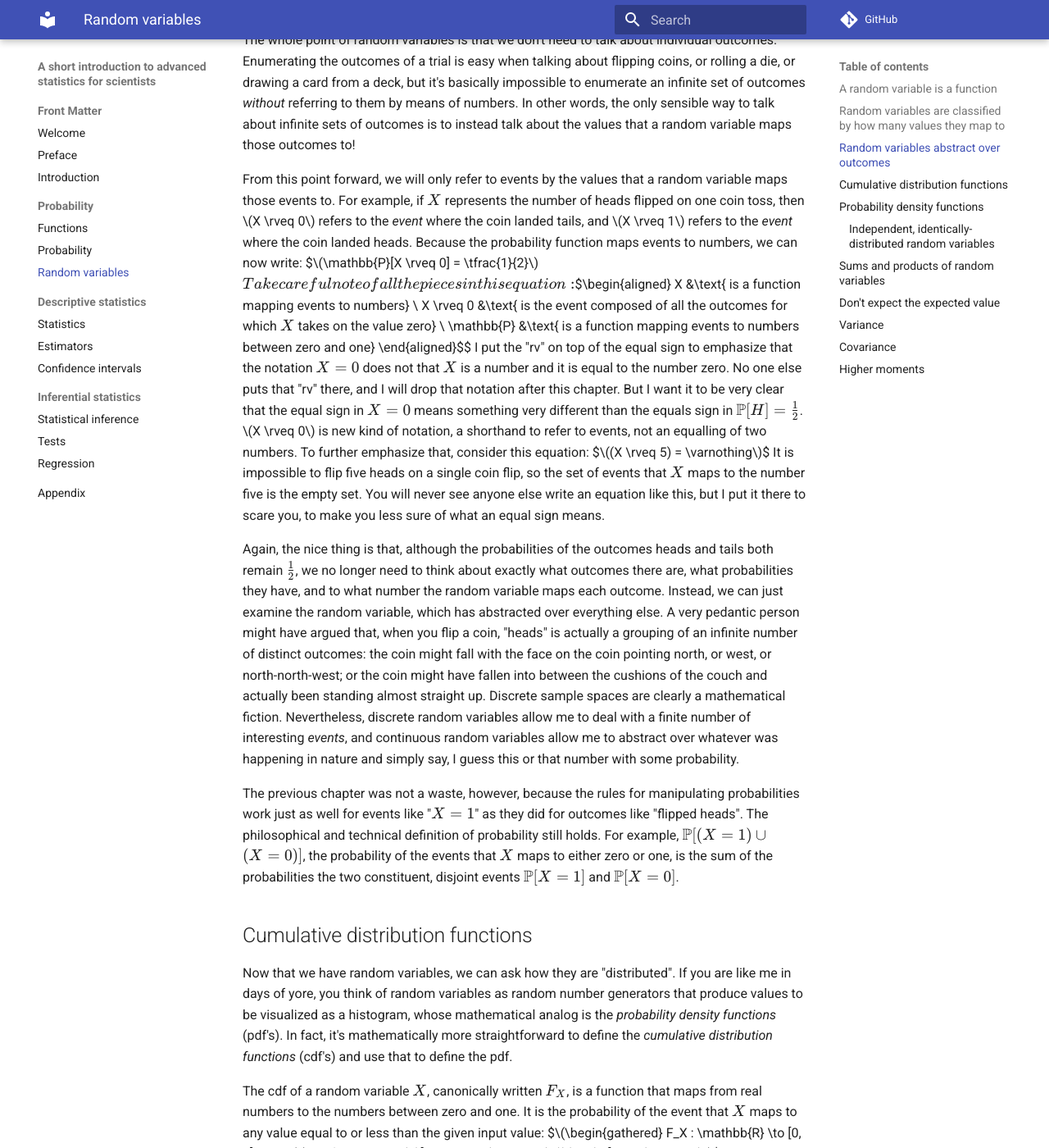
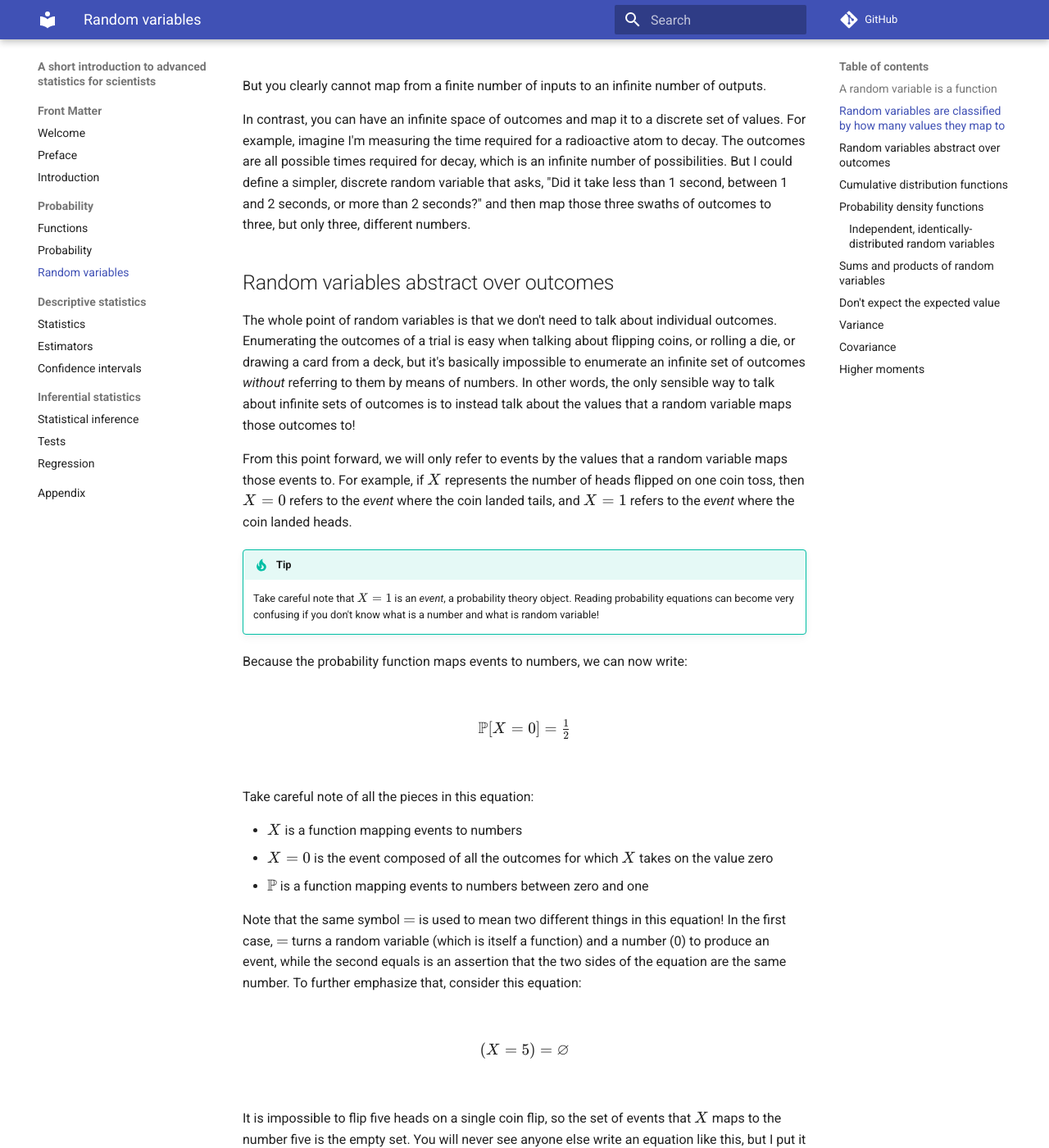
Before and after one commit to swo/stats-book, an MkDocs documentation site: the page built from docs/random_variables.md, in a window 1280 px wide and 1400 px high, scrolled down 1674 px. Shown: the whole window at 82% size. Built offline with MkDocs 1.6.1 and Material for MkDocs 9.7.7, drawn with Linux system fonts in a browser that asks for light colours; comment, search, counter and statistics services are not loaded; some of the changed text lies outside the part shown.

```diff
--- a/docs/random_variables.md
+++ b/docs/random_variables.md
@@ -6,9 +6,15 @@ This chapter introduces _random variables_. Mathematically, random variables lin
 
 ## A random variable is a function
 
-A _random variable_ is a function, common written $X$, that maps from the sample space, the set of all possible outcomes of an experiment, to the real numbers: $$X : \Omega \to \mathbb{R}$$ As mentioned above, I think of a random variable as a mathematical analog to scientific measurement: outcomes are the actual experimental outcomes, and a random variable maps that outcome to the number you would see on your measurement device.
+A _random variable_ is a function, common written $X$, that maps from the sample space, the set of all possible outcomes of an experiment, to the real numbers:
 
-Before learning probability, I thought of "random variables" as random number generators: I might "draw" ten values from a "normally-distributed random variable". However, as discussed in Chapter [\[chapter:functions\]](#chapter:functions){reference-type="ref" reference="chapter:functions"}, a random number generator is not a function in the mathematical sense. It is important to remember that, technically speaking, a random variable is a function.
+$$
+X : \Omega \to \mathbb{R}
+$$
+
+As mentioned above, I think of a random variable as a mathematical analog to scientific measurement: outcomes are the actual experimental outcomes, and a random variable maps that outcome to the number you would see on your measurement device.
+
+Before learning probability, I thought of "random variables" as random number generators: I might "draw" ten values from a "normally-distributed random variable". However, as discussed in [Functions](functions.md), a random number generator is not a function in the mathematical sense. It is important to remember that, technically speaking, a random variable is a function.
 
 It is also important to remember that "random variable" does not mean "a numerical variable that takes on a random value". It would be very hard to prove any theorems about random variables if "random" meant that, every time you looked at the page, "$X$" meant something different! In common speech we might say that a random variable "takes on" some value, but I advise you to shy away from that during this book, because it encourages you to think about "random variables" not as functions but instead as random number generators.
 
@@ -22,110 +28,70 @@ $$
 \begin{aligned}
 X[H] &= 1 \\
 X[T] &= 0
-\end{aligned}$$ There are other random variables you could define from
-this, say this silly example: $$\begin{aligned}
+\end{aligned}
+$$
+
+There are other random variables you could define from this, say this silly example:
+
+$$
+\begin{aligned}
 X[H] &= 5\pi \\
 X[T] &= -33
-\end{aligned}$$ But you clearly cannot map from a finite number of
-inputs to an infinite number of outputs.
+\end{aligned}
+$$
 
-In contrast, you can have an infinite space of outcomes and map it to a
-discrete set of values. For example, imagine I'm measuring the time
-required for a radioactive atom to decay. The outcomes are all possible
-times required for decay, which is an infinite number of possibilities.
-But I could define a simpler, discrete random variable that asks, "Did
-it take less than 1 second, between 1 and 2 seconds, or more than 2
-seconds?" and then map those three swaths of outcomes to three, but only
-three, different numbers.
+But you clearly cannot map from a finite number of inputs to an infinite number of outputs.
+
+In contrast, you can have an infinite space of outcomes and map it to a discrete set of values. For example, imagine I'm measuring the time required for a radioactive atom to decay. The outcomes are all possible times required for decay, which is an infinite number of possibilities. But I could define a simpler, discrete random variable that asks, "Did it take less than 1 second, between 1 and 2 seconds, or more than 2 seconds?" and then map those three swaths of outcomes to three, but only three, different numbers.
 
 ## Random variables abstract over outcomes
 
-The whole point of random variables is that we don't need to talk about
-individual outcomes. Enumerating the outcomes of a trial is easy when
-talking about flipping coins, or rolling a die, or drawing a card from a
-deck, but it's basically impossible to enumerate an infinite set of
-outcomes *without* referring to them by means of numbers. In other
-words, the only sensible way to talk about infinite sets of outcomes is
-to instead talk about the values that a random variable maps those
-outcomes to!
+The whole point of random variables is that we don't need to talk about individual outcomes. Enumerating the outcomes of a trial is easy when talking about flipping coins, or rolling a die, or drawing a card from a deck, but it's basically impossible to enumerate an infinite set of outcomes _without_ referring to them by means of numbers. In other words, the only sensible way to talk about infinite sets of outcomes is to instead talk about the values that a random variable maps those outcomes to!
 
-From this point forward, we will only refer to events by the values that
-a random variable maps those events to. For example, if $X$ represents
-the number of heads flipped on one coin toss, then $X \rveq 0$ refers to
-the *event* where the coin landed tails, and $X \rveq 1$ refers to the
-*event* where the coin landed heads. Because the probability function
-maps events to numbers, we can now write:
-$$\mathbb{P}[X \rveq 0] = \tfrac{1}{2}$$ Take careful note of all the pieces
-in this equation: $$\begin{aligned}
-  X &\text{ is a function mapping events to numbers} \\
-  X \rveq 0 &\text{ is the event composed of all the outcomes for which $X$ takes on the value zero} \\
-  \mathbb{P} &\text{ is a function mapping events to numbers between zero and one}
-\end{aligned}$$ I put the "rv" on top of the equal sign to emphasize
-that the notation $X=0$ does not that $X$ is a number and it is equal to
-the number zero. No one else puts that "rv" there, and I will drop that
-notation after this chapter. But I want it to be very clear that the
-equal sign in $X=0$ means something very different than the equals sign
-in $\mathbb{P}[H] = \tfrac{1}{2}$. $X \rveq 0$ is new kind of notation,
-a shorthand to refer to events, not an equalling of two numbers. To
-further emphasize that, consider this equation:
-$$(X \rveq 5) = \varnothing$$ It is impossible to flip five heads on a
-single coin flip, so the set of events that $X$ maps to the number five
-is the empty set. You will never see anyone else write an equation like
-this, but I put it there to scare you, to make you less sure of what an
-equal sign means.
+From this point forward, we will only refer to events by the values that a random variable maps those events to. For example, if $X$ represents the number of heads flipped on one coin toss, then $X = 0$ refers to the _event_ where the coin landed tails, and $X = 1$ refers to the _event_ where the coin landed heads.
 
-Again, the nice thing is that, although the probabilities of the
-outcomes heads and tails both remain $\tfrac{1}{2}$, we no longer need
-to think about exactly what outcomes there are, what probabilities they
-have, and to what number the random variable maps each outcome. Instead,
-we can just examine the random variable, which has abstracted over
-everything else. A very pedantic person might have argued that, when you
-flip a coin, "heads" is actually a grouping of an infinite number of
-distinct outcomes: the coin might fall with the face on the coin
-pointing north, or west, or north-north-west; or the coin might have
-fallen into between the cushions of the couch and actually been standing
-almost straight up. Discrete sample spaces are clearly a mathematical
-fiction. Nevertheless, discrete random variables allow me to deal with a
-finite number of interesting *events*, and continuous random variables
-allow me to abstract over whatever was happening in nature and simply
-say, I guess this or that number with some probability.
+!!! tip
 
-The previous chapter was not a waste, however, because the rules for
-manipulating probabilities work just as well for events like "$X =
-1$" as they did for outcomes like "flipped heads". The philosophical and
-technical definition of probability still holds. For example,
-$\mathbb{P}[(X = 1) \cup (X =
-0)]$, the probability of the events that $X$ maps to either zero or one,
-is the sum of the probabilities the two constituent, disjoint events
-$\mathbb{P}[X=1]$ and $\mathbb{P}[X=0]$.
+    Take careful note that $X=1$ is an *event*, a probability theory object. Reading probability equations can become very confusing if you don't know what is a number and what is random variable!
+
+Because the probability function maps events to numbers, we can now write:
+
+$$
+\mathbb{P}[X = 0] = \tfrac{1}{2}
+$$
+
+Take careful note of all the pieces in this equation:
+
+- $X$ is a function mapping events to numbers
+- $X = 0$ is the event composed of all the outcomes for which $X$ takes on the value zero
+- $\mathbb{P}$ is a function mapping events to numbers between zero and one
+
+Note that the same symbol $=$ is used to mean two different things in this equation! In the first case, $=$ turns a random variable (which is itself a function) and a number (0) to produce an event, while the second equals is an assertion that the two sides of the equation are the same number. To further emphasize that, consider this equation:
+
+$$
+(X = 5) = \varnothing
+$$
+
+It is impossible to flip five heads on a single coin flip, so the set of events that $X$ maps to the number five is the empty set. You will never see anyone else write an equation like this, but I put it there to scare you, to make you less sure of what an equal sign means.
+
+Again, the nice thing is that, although the probabilities of the outcomes heads and tails both remain $\tfrac{1}{2}$, we no longer need to think about exactly what outcomes there are, what probabilities they have, and to what number the random variable maps each outcome. Instead, we can just examine the random variable, which has abstracted over everything else. A very pedantic person might have argued that, when you flip a coin, "heads" is actually a grouping of an infinite number of distinct outcomes: the coin might fall with the face on the coin pointing north, or west, or north-north-west; or the coin might have fallen into between the cushions of the couch and actually been standing almost straight up. Discrete sample spaces are clearly a mathematical fiction. Nevertheless, discrete random variables allow me to deal with a finite number of interesting _events_, and continuous random variables allow me to abstract over whatever was happening in nature and simply say, I guess this or that number with some probability.
+
+The previous chapter was not a waste, however, because the rules for manipulating probabilities work just as well for events like "$X =
+1$" as they did for outcomes like "flipped heads". The philosophical and technical definition of probability still holds. For example, $\mathbb{P}[(X = 1) \cup (X = 0)]$, the probability of the events that $X$ maps to either zero or one, is the sum of the probabilities the two constituent, disjoint events $\mathbb{P}[X=1]$ and $\mathbb{P}[X=0]$.
 
 ## Cumulative distribution functions
 
-Now that we have random variables, we can ask how they are
-"distributed". If you are like me in days of yore, you think of random
-variables as random number generators that produce values to be
-visualized as a histogram, whose mathematical analog is the *probability
-density functions* (pdf's). In fact, it's mathematically more
-straightforward to define the *cumulative distribution functions*
-(cdf's) and use that to define the pdf.
+Now that we have random variables, we can ask how they are "distributed". If you are like me in days of yore, you think of random variables as random number generators that produce values to be visualized as a histogram, whose mathematical analog is the _probability density functions_ (pdf's). In fact, it's mathematically more straightforward to define the _cumulative distribution functions_ (cdf's) and use that to define the pdf.
 
-The cdf of a random variable $X$, canonically written $F_X$, is a
-function that maps from real numbers to the numbers between zero and
-one. It is the probability of the event that $X$ maps to any value equal
-to or less than the given input value: $$\begin{gathered}
+The cdf of a random variable $X$, canonically written $F_X$, is a function that maps from real numbers to the numbers between zero and one. It is the probability of the event that $X$ maps to any value equal to or less than the given input value: $$\begin{gathered}
 F_X : \mathbb{R} \to [0, 1] \\
-F_X(x) \defeq \mathbb{P}[X \stackrel{\mathrm{rv}}{\leq} x]
-\end{gathered}$$ Again, I put the "rv" of the less-than-or-equal sign to
-emphasize that $X$ is a function, $x$ is a number, and $X \leq x$ is an
-event. Note also that the cdf is a function of numbers $x$, which I
-emphasize by using regular parentheses around $x$ in $F_X(x)$.
+F_X(x) \defeq \mathbb{P}[X \stackrel{\mathrm{rv]}{\leq} x}
+\end{gathered}$$ Again, I put the "rv" of the less-than-or-equal sign to emphasize that $X$ is a function, $x$ is a number, and $X \leq x$ is an event. Note also that the cdf is a function of numbers $x$, which I emphasize by using regular parentheses around $x$ in $F_X(x)$.
 
-It follows that, for a discrete random variable, which takes on specific
-values $x_i$, the cdf is just the sum of the probabilities of those
-specific values smaller than the given $x$:
-$$F_X(x) = \mathbb{P}[X \leq x] = \sum_{j \,:\, x_j \leq x} \mathbb{P}[X = x_j]$$
-A discrete random variable therefore has maximum and minimum values:
-$$\begin{gathered}
+It follows that, for a discrete random variable, which takes on specific values $x_i$, the cdf is just the sum of the probabilities of those specific values smaller than the given $x$: $$F_X(x) = \mathbb{P}[X \leq x] = \sum_{j \,:\, x_j \leq x} \mathbb{P}[X = x_j]$$ A discrete random variable therefore has maximum and minimum values:
+
+$$
+\begin{gathered}
 \text{if } x < x_\mathrm{min} \text{, then } F_X(x) = 0 \\
 \text{if } x \geq x_\mathrm{max} \text{, then } F_X(x) = 1
 \end{gathered}
--- a/mkdocs.yml
+++ b/mkdocs.yml
@@ -30,6 +30,7 @@ plugins:
   - search
 
 markdown_extensions:
+  - admonition
   - toc:
       permalink: true
   - pymdownx.highlight:
```
